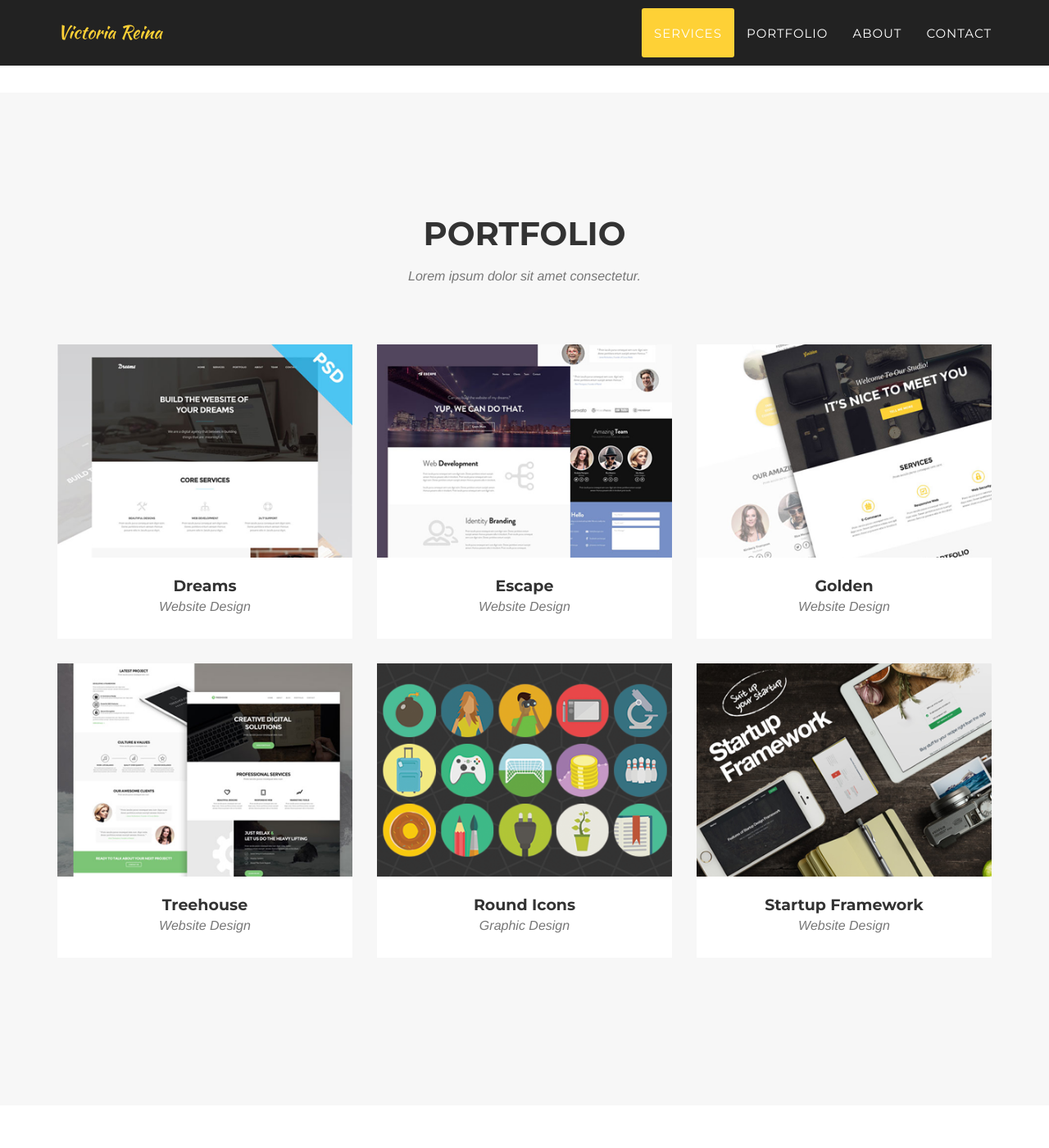
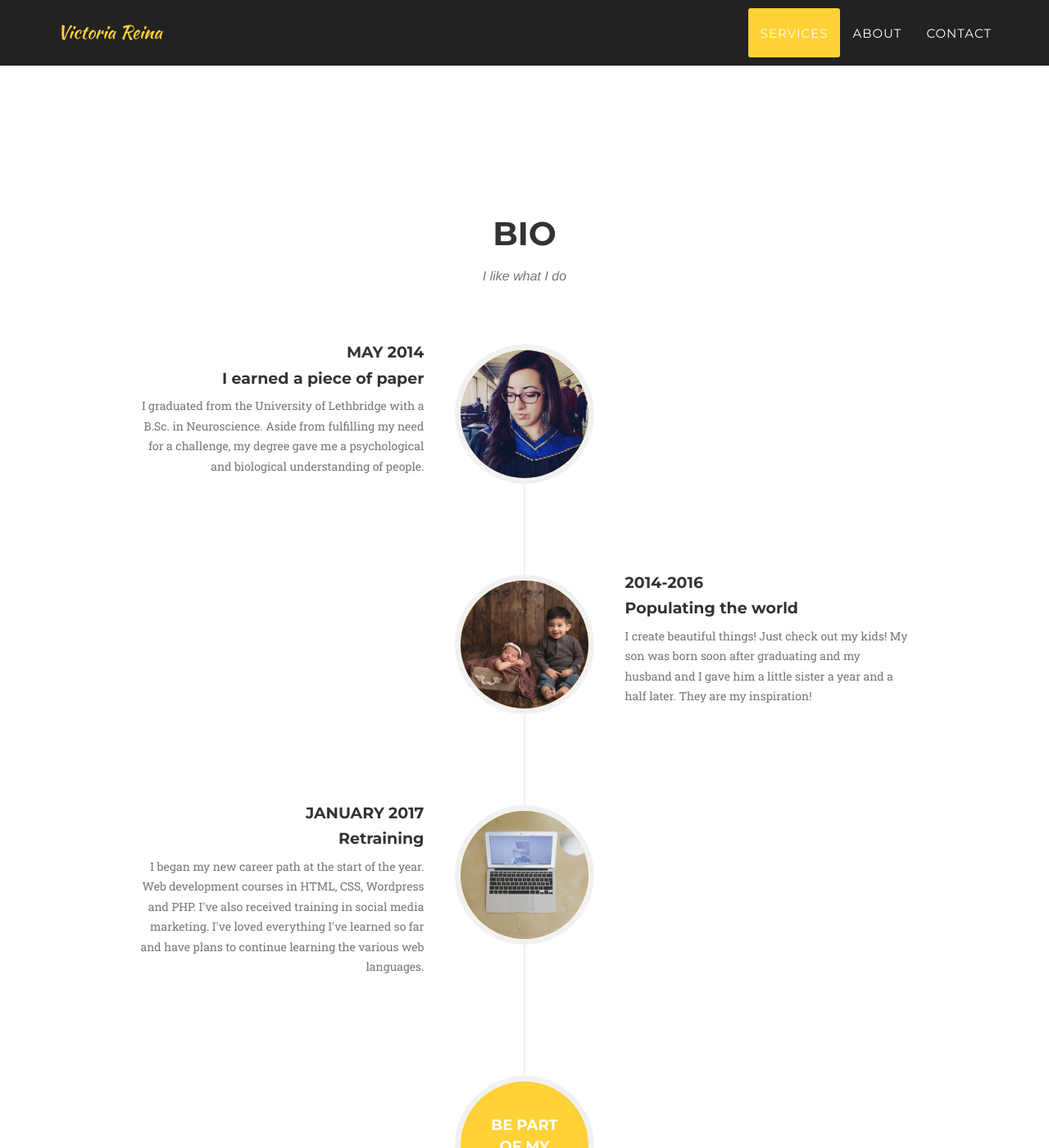
Before and after one commit to vrodreina/myweb, a Jekyll site: the page built from index.html, in a window 1280 px wide and 1400 px high, scrolled down 1497 px. Shown: the whole window at 82% size. Built offline with Jekyll 4.4.1, drawn with Linux system fonts in a browser that asks for light colours; some web fonts are replaced; some of the changed text lies outside the part shown.

Commit message:
various devs and added contact email

```diff
--- a/_includes/about.html
+++ b/_includes/about.html
@@ -3,8 +3,8 @@
         <div class="container">
             <div class="row">
                 <div class="col-lg-12 text-center">
-                    <h2 class="section-heading">About</h2>
-                    <h3 class="section-subheading text-muted">Lorem ipsum dolor sit amet consectetur.</h3>
+                    <h2 class="section-heading">Bio</h2>
+                    <h3 class="section-subheading text-muted">I like what I do</h3>
                 </div>
             </div>
             <div class="row">
@@ -12,11 +12,11 @@
                     <ul class="timeline">
                         <li>
                             <div class="timeline-image">
-                                <img class="img-circle img-responsive" src="img/about/1.jpg" alt="">
+                                <img class="img-circle img-responsive" src="img/about/grad-day.jpg" alt="">
                             </div>
                             <div class="timeline-panel">
                                 <div class="timeline-heading">
-                                    <h4>2014</h4>
+                                    <h4>May 2014</h4>
                                     <h4 class="subheading">I earned a piece of paper</h4>
                                 </div>
                                 <div class="timeline-body">
@@ -26,7 +26,7 @@
                         </li>
                         <li class="timeline-inverted">
                             <div class="timeline-image">
-                                <img class="img-circle img-responsive" src="img/about/2.jpg" alt="">
+                                <img class="img-circle img-responsive" src="img/about/jande.jpg" alt="">
                             </div>
                             <div class="timeline-panel">
                                 <div class="timeline-heading">
@@ -34,7 +34,7 @@
                                     <h4 class="subheading">Populating the world</h4>
                                 </div>
                                 <div class="timeline-body">
-                                    <p class="text-muted">I create beautiful things! Just check out my kids! My son was born soon after graduating and my husband and I gave him a little sister a year a and half later. They are my inspiration!</p>
+                                    <p class="text-muted">I create beautiful things! Just check out my kids! My son was born soon after graduating and my husband and I gave him a little sister a year and a half later. They are my inspiration!</p>
                                 </div>
                             </div>
                         </li>
@@ -48,7 +48,7 @@
                                     <h4 class="subheading">Retraining</h4>
                                 </div>
                                 <div class="timeline-body">
-                                    <p class="text-muted">I began my new career path at the start of the year. Web development courses in HTML, CSS, Wordpress and PHP. I also received training in social media marketing. I've loved everything I've learned so far and plan to continue learning the various web languages.</p>
+                                    <p class="text-muted">I began my new career path at the start of the year. Web development courses in HTML, CSS, Wordpress and PHP. I've also received training in social media marketing. I've loved everything I've learned so far and have plans to continue learning the various web languages.</p>
                                 </div>
                             </div>
                         </li>
@@ -69,7 +69,7 @@
                         <li class="timeline-inverted">
                             <div class="timeline-image">
                                 <h4>Be Part
-                                    <br>Of Our
+                                    <br>Of My
                                     <br>Story!</h4>
                             </div>
                         </li>
--- a/_includes/contact.html
+++ b/_includes/contact.html
@@ -8,7 +8,7 @@
             </div>
             <div class="row">
                 <div class="col-lg-12">
-                    <form name="sentMessage" id="contactForm" novalidate>
+                    <form action="mailto:vrodsquared@gmail.com" name="sentMessage" id="contactForm" novalidate>
                         <div class="row">
                             <div class="col-md-6">
                                 <div class="control-group form-group">
--- a/_includes/header.html
+++ b/_includes/header.html
@@ -21,9 +21,9 @@
                     <li>
                         <a class="page-scroll" href="#services">Services</a>
                     </li>
-                    <li>
+                   <!---- <li>
                         <a class="page-scroll" href="#portfolio">Portfolio</a>
-                    </li>
+                    </li> --->
                     <li>
                         <a class="page-scroll" href="#about">About</a>
                     </li>
--- a/_includes/portfolio_grid.html
+++ b/_includes/portfolio_grid.html
@@ -1,4 +1,4 @@
-<!-- Portfolio Grid Section -->
+<!-- Portfolio Grid Section
     <section id="portfolio" class="bg-light-gray">
         <div class="container">
             <div class="row">
@@ -27,3 +27,7 @@
             </div>
         </div>
     </section>
+---->
+
+
+<!--- commenting out until i have work to display ---->
```
Also changed, not shown: img/about/grad-day.jpg, img/about/jande.jpg (added), 10 other files.
